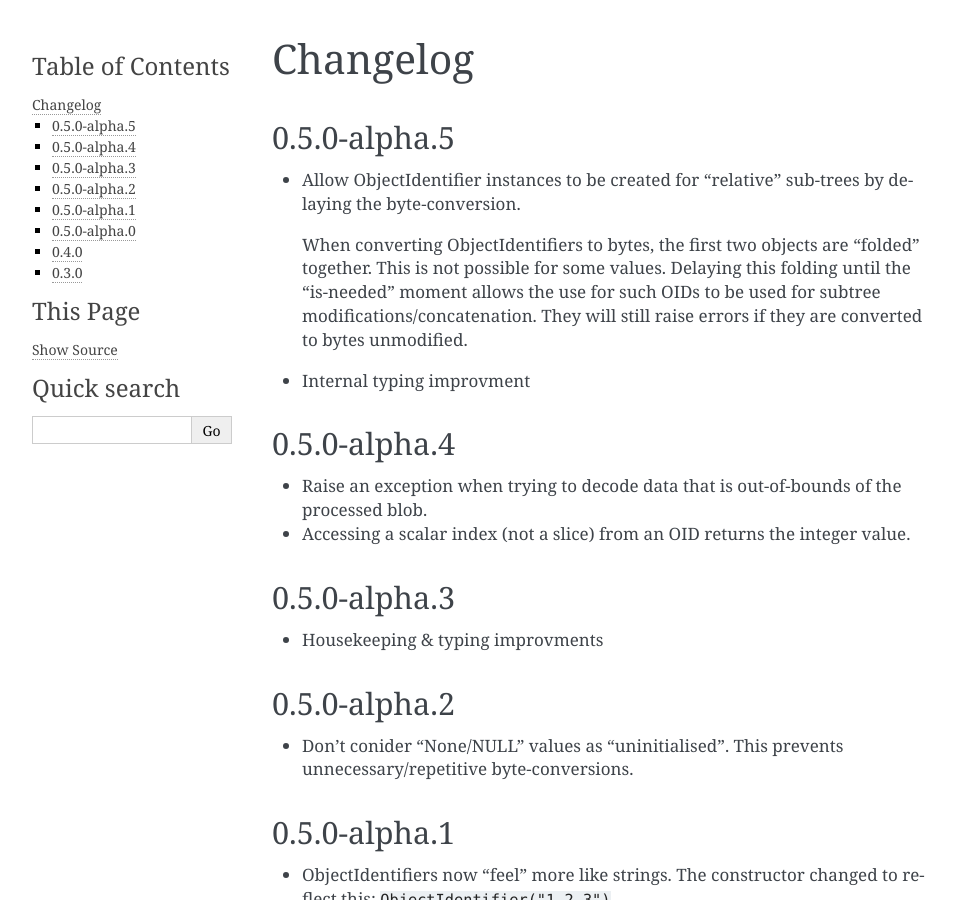
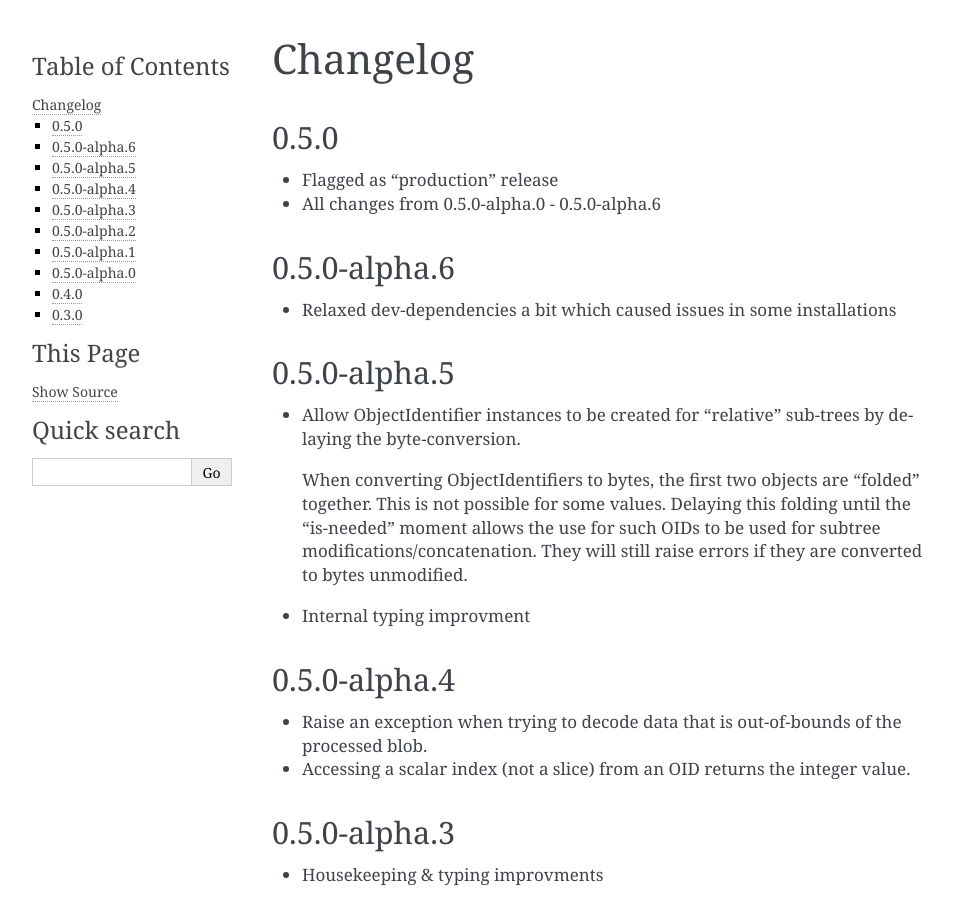
Before and after one commit to exhuma/x690, a Sphinx documentation site: the page built from docs/changelog.rst, in a window 1280 px wide and 900 px high. Shown: the whole window, without its empty margins (148-1104 px from the left). Built offline with Sphinx 7.4.7, drawn with Linux system fonts in a browser that asks for light colours; pages that are not in the unit, such as notebooks, are missing from menus.

Commit message:
Version bumped to

```diff
--- a/docs/changelog.rst
+++ b/docs/changelog.rst
@@ -1,5 +1,17 @@
 Changelog
 =========
+
+0.5.0
+-------------
+
+* Flagged as "production" release
+* All changes from 0.5.0-alpha.0 - 0.5.0-alpha.6
+
+
+0.5.0-alpha.6
+-------------
+
+* Relaxed dev-dependencies a bit which caused issues in some installations
 
 0.5.0-alpha.5
 -------------
--- a/setup.cfg
+++ b/setup.cfg
@@ -1,6 +1,6 @@
 [metadata]
 name = x690
-version = 0.5.0a6
+version = 0.5.0
 description = Pure Python X.690 implementation
 long_description = file: README.rst
 author = Michel Albert
```
